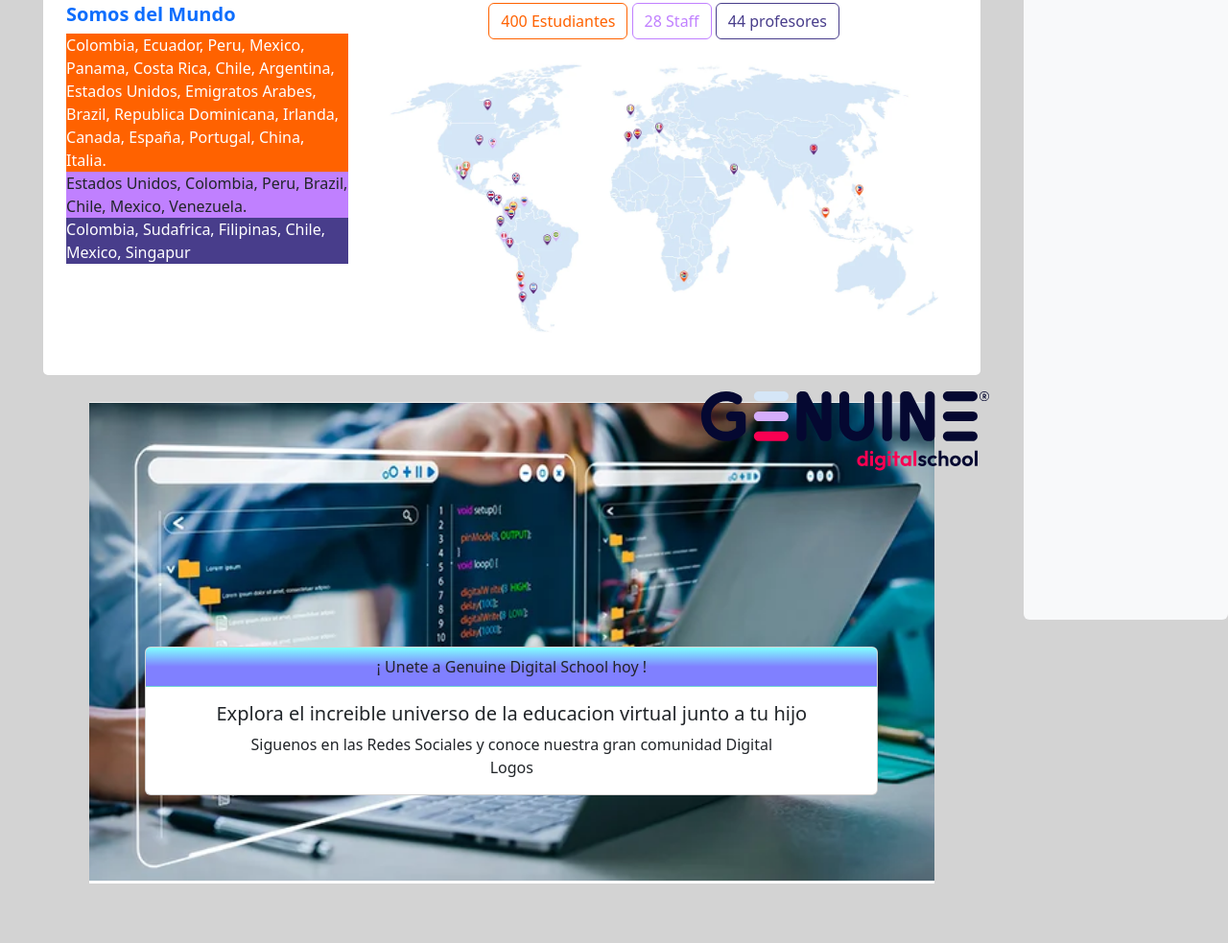
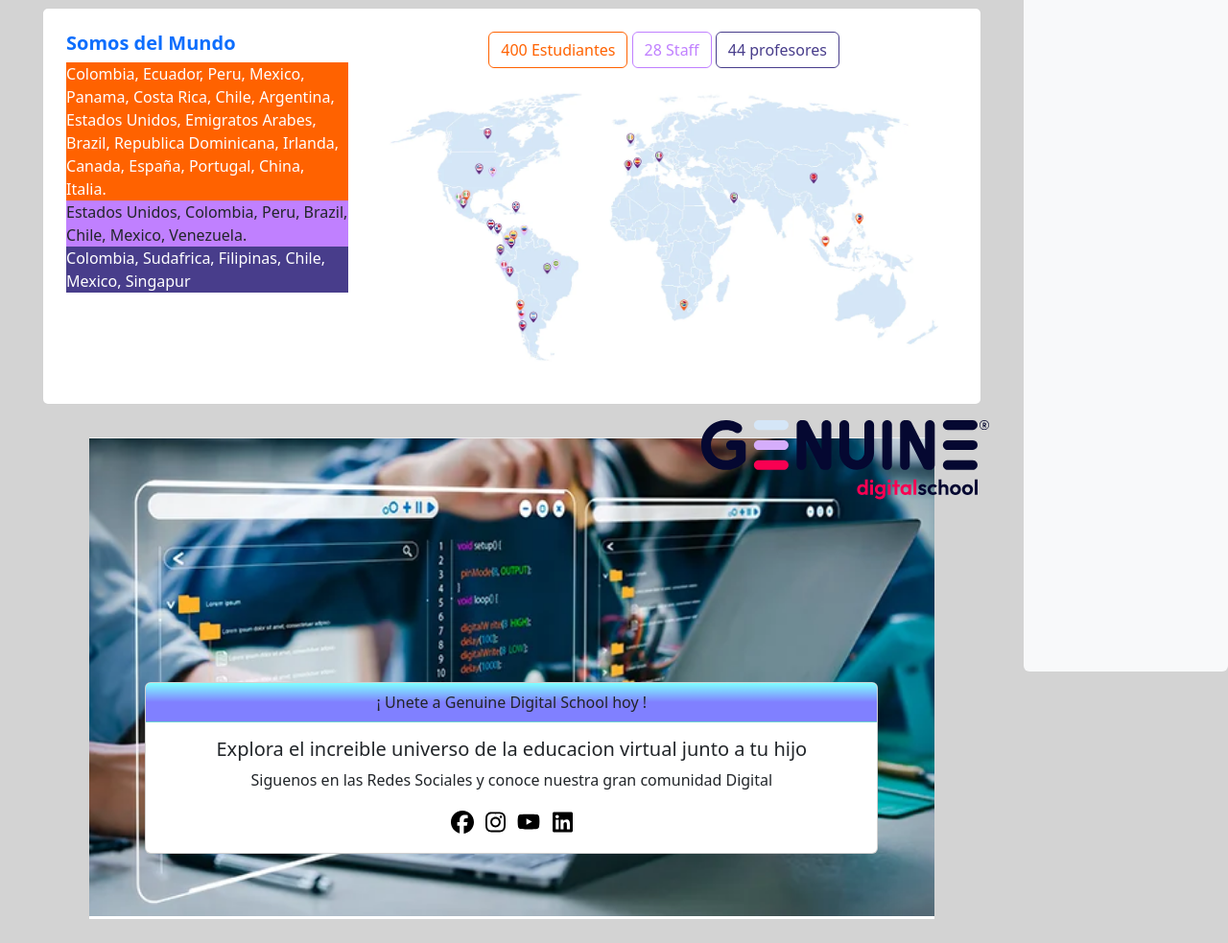
Before and after one commit to Proyect/front-End, a plain HTML site: page index.html in a window 1280 px wide. Shown: the part 1512-2495 px from the top of the page at 96% size. Before the commit the page ends 2452 px from the top, so only its background shows below. Drawn offline with nearby package versions, Linux system fonts and the light colour scheme.

Commit message:
Done !!!

```diff
--- a/index.html
+++ b/index.html
@@ -10,6 +10,8 @@
     <link href="https://cdn.jsdelivr.net/npm/bootstrap@5.3.2/dist/css/bootstrap.min.css" rel="stylesheet" integrity="sha384-T3c6CoIi6uLrA9TneNEoa7RxnatzjcDSCmG1MXxSR1GAsXEV/Dwwykc2MPK8M2HN" crossorigin="anonymous">
     <link href="static/css/styles.css" rel="stylesheet">
     <link href="https://fonts.googleapis.com/icon?family=Material+Icons"  rel="stylesheet">
+    <link rel="stylesheet" href="https://fonts.googleapis.com/css2?family=Material+Symbols+Outlined:opsz,wght,FILL,GRAD@24,400,0,0" />
+    <link rel="stylesheet" href="https://fonts.googleapis.com/css2?family=Material+Symbols+Outlined:opsz,wght,FILL,GRAD@20..48,100..700,0..1,-50..200" />
 </head>
 
 <body>
@@ -52,6 +54,9 @@
                     <div class="col mx-auto  px-auto ml-3 text-center">
                         <div class="card border-primary bg-transparent px-auto mx-auto" style="width: 18rem;">
                             <div class="card-body">
+                                <span class="material-symbols-outlined text-primary">
+                                    rocket
+                                    </span>
                                 <h3 class="card-title text-primary">Nuestra Mision</h3>
                                 <p class="card-text text-primary text-justify">Educar, empoderar y conectar a nuestros estudiantes mediante experiencias de aprendizaje remoto que trasiendan las fronteras geograficas e idiomaticas.</p>
 
@@ -62,6 +67,9 @@
                     <div class="col mx-auto  px-auto ml-3 text-center">
                         <div class="card border-primary bg-transparent px-auto mx-auto" style="width: 18rem;">
                             <div class="card-body">
+                                <span class="material-symbols-outlined text-primary">
+                                    visibility
+                                    </span>
                                 <h3 class="card-title text-primary">Nuestra Vision</h3>
                                 <p class="card-text text-primary text-justify">Visualizamos un mundo donde miles de jovenes y niños usen sus habilidades para transformar sus comunidades y regiones por el medio del emprendimiento, la tecnologia y la innovacion.</p>
 
@@ -124,7 +132,10 @@
                         <div class="card-body">
                           <h5 class="card-title">Explora el increible universo de la educacion virtual junto a tu hijo</h5>
                           <p class="card-text">Siguenos en las Redes Sociales y conoce nuestra gran comunidad Digital</p>
-                          Logos
+                          <img src="./static/img/icon/facebook.svg" alt="Facebook" class="img-thumbnail">
+                          <img src="./static/img/icon/instagram.svg" alt="Instagram" class="img-thumbnail">
+                          <img src="./static/img/icon/youtube.svg" alt="Youtube" class="img-thumbnail">
+                          <img src="./static/img/icon/linkedin.svg" alt="Linkeding" class="img-thumbnail">
                         </div>
                     </div>
                 </div>
--- a/static/css/styles.css
+++ b/static/css/styles.css
@@ -84,3 +84,9 @@
     background: linear-gradient(180deg, #80ffff,#8080ff,#8080ff);/* W3C, IE 10+/ Edge, Firefox 16+, Chrome 26+, Opera 12+, Safari 7+ */
 
 }
+
+.img-thumbnail{
+    max-width: 2em;
+    max-height: 2em;
+    border: 0;
+}
```
Also changed, not shown: static/img/icon/facebook.svg (added), static/img/icon/instagram.svg (added), static/img/icon/linkedin.svg (added), static/img/icon/youtube.svg (added).
